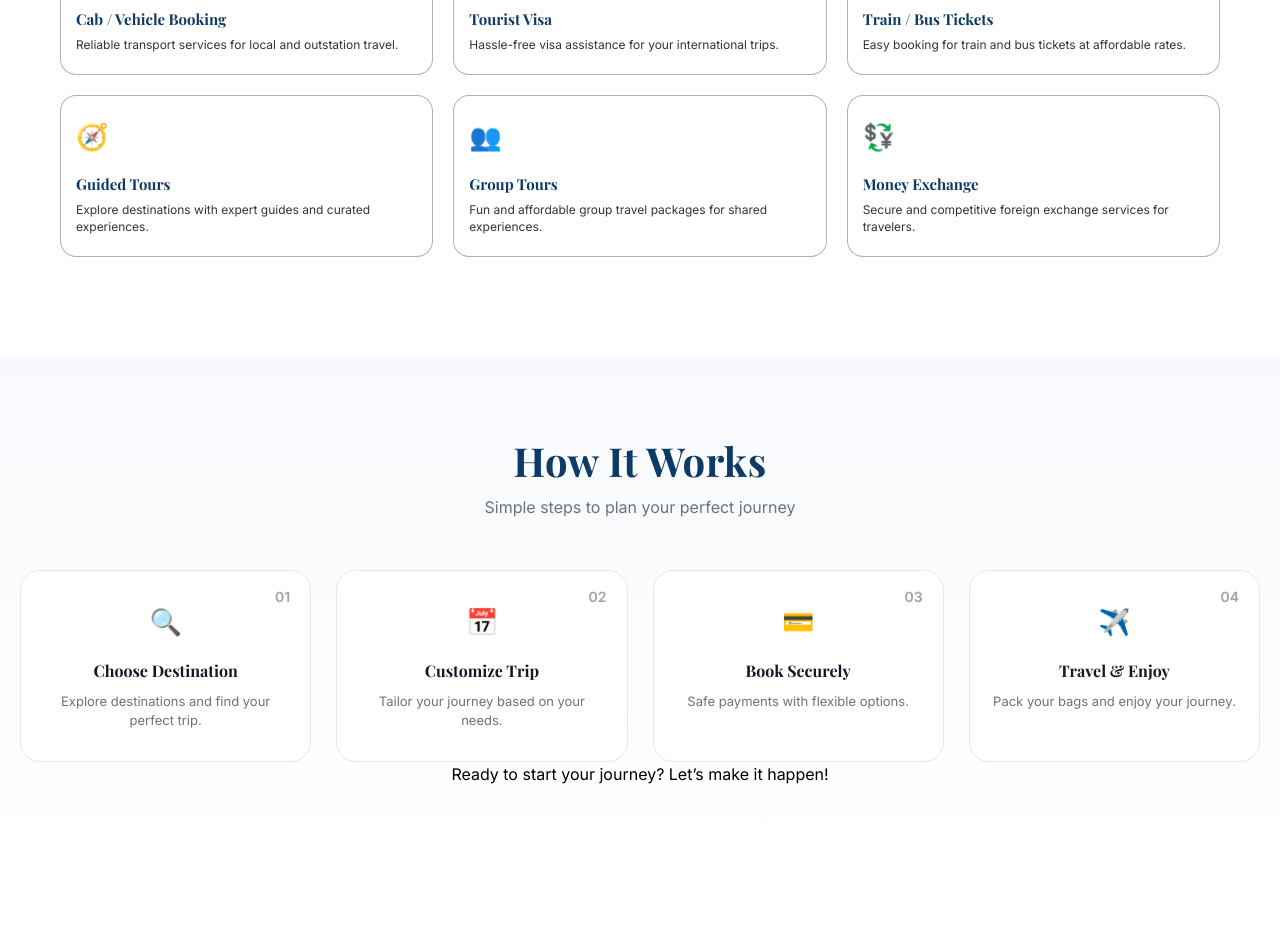
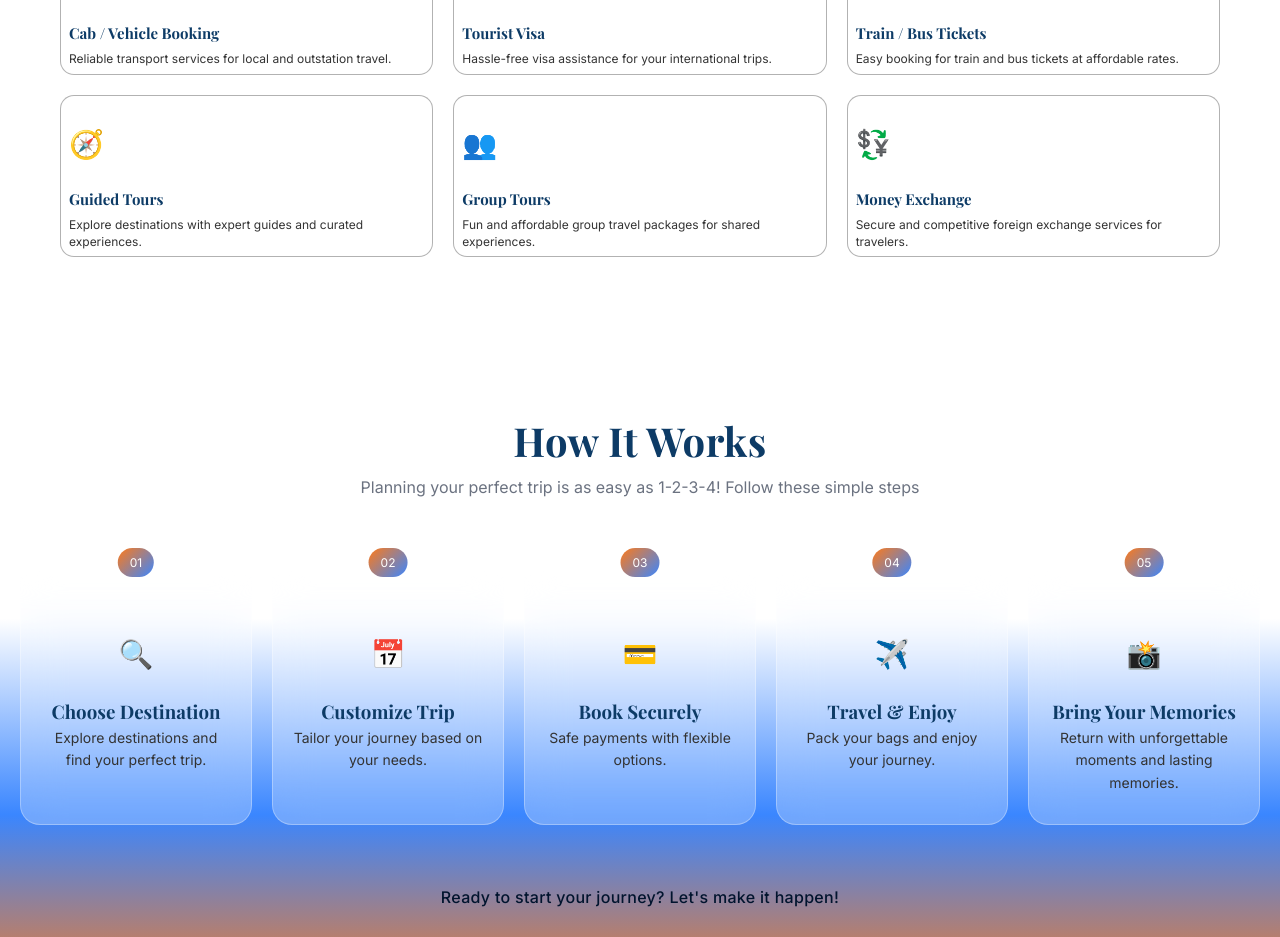
Before and after one commit to swethaCIT/JOVA-HOLIIDAYS, a React (Vite) app: page / in a window 1280 px wide. Shown: the part 1860-2797 px from the top of the page. Before the commit the page ends 2727 px from the top, so only its background shows below. Built offline with nearby package versions, Linux system fonts and the light colour scheme.

Commit message:
Updated Changes

```diff
--- a/src/components/HowItWorks/HowItWorks.jsx
+++ b/src/components/HowItWorks/HowItWorks.jsx
@@ -1,63 +1,71 @@
+import { useEffect } from "react";
 import "./HowItWorks.css";
 
 export default function HowItWorks() {
+
+  useEffect(() => {
+    const cards = document.querySelectorAll(".how-card");
+
+    cards.forEach((card, i) => {
+      setTimeout(() => {
+        card.classList.add("show");
+      }, i * 150);
+    });
+  }, []);
+
   return (
     <section className="how">
 
-      {/* HEADER */}
+      <div className="how-content">
+
         <div className="how-header">
           <h2>How It Works</h2>
-        <p>Simple steps to plan your perfect journey</p>
+          <p>Planning your perfect trip is as easy as 1-2-3-4! Follow these simple steps</p>
         </div>
 
-      {/* STEPS */}
         <div className="how-grid">
 
-        {/* STEP 1 */}
           <div className="how-card">
             <span className="step">01</span>
             <div className="icon">🔍</div>
             <h3>Choose Destination</h3>
-          <p>
-            Explore destinations and find your perfect trip.
-          </p>
+            <p>Explore destinations and find your perfect trip.</p>
           </div>
 
-        {/* STEP 2 */}
           <div className="how-card">
             <span className="step">02</span>
             <div className="icon">📅</div>
             <h3>Customize Trip</h3>
-          <p>
-            Tailor your journey based on your needs.
-          </p>
+            <p>Tailor your journey based on your needs.</p>
           </div>
 
-        {/* STEP 3 */}
           <div className="how-card">
             <span className="step">03</span>
             <div className="icon">💳</div>
             <h3>Book Securely</h3>
-          <p>
-            Safe payments with flexible options.
-          </p>
+            <p>Safe payments with flexible options.</p>
           </div>
 
-        {/* STEP 4 */}
           <div className="how-card">
             <span className="step">04</span>
             <div className="icon">✈️</div>
             <h3>Travel & Enjoy</h3>
-          <p>
-            Pack your bags and enjoy your journey.
-          </p>
+            <p>Pack your bags and enjoy your journey.</p>
+          </div>
+
+          <div className="how-card">
+            <span className="step">05</span>
+            <div className="icon">📸</div>
+            <h3>Bring Your Memories</h3>
+            <p>Return with unforgettable moments and lasting memories.</p>
           </div>
 
         </div>
 
-      {/* FOOTER LINE */}
         <div className="how-footer">
-        <p>Ready to start your journey? Let’s make it happen!</p>
+          <p>Ready to start your journey? Let's make it happen!</p>
+        </div>
+
       </div>
 
     </section>
--- a/src/components/HowItWorks/HowItworks.css
+++ b/src/components/HowItWorks/HowItworks.css
@@ -1,15 +1,43 @@
-/* SECTION */
-.how {
-  padding: 80px 20px;
-  background: linear-gradient(to bottom, #f7f9fc, #ffffff);
-  text-align: center;
+/* ========================= */
+/* ROOT COLORS */
+/* ========================= */
+:root {
+  --orange: #ff7a18;
+  --blue: #0d3b66;
+  --light-blue: #3a86ff;
 }
 
+/* ========================= */
+/* SECTION (DESKTOP) */
+/* ========================= */
+.how {
+  padding: 60px 20px 100px;
+  text-align: center;
+
+  /* 🔥 SAME GRADIENT AS DESKTOP */
+  background: linear-gradient(
+    180deg,
+    #ffffff 0%,
+    #ffffff 40%,
+    #3a86ff 70%,
+    #ff7a18 100%
+  ) !important;
+}
+
+/* ========================= */
+/* CONTENT */
+/* ========================= */
+.how-content {
+  max-width: 1300px;
+  margin: auto;
+}
+
+/* ========================= */
 /* HEADER */
+/* ========================= */
 .how-header h2 {
   font-size: 40px;
-  font-weight: 700;
-  color: #0d3b66;
+  color: var(--blue);
   margin-bottom: 10px;
 }
 
@@ -18,61 +46,154 @@
   font-size: 16px;
 }
 
+/* ========================= */
 /* GRID */
+/* ========================= */
 .how-grid {
-  margin-top: 50px;
+  margin-top: 60px;
+
   display: grid;
-  grid-template-columns: repeat(4, 1fr);
-  gap: 25px;
+  grid-template-columns: repeat(5, 1fr);
+  gap: 20px;
 }
 
-/* CARD */
+/* ========================= */
+/* CARD (DESKTOP GLASS) */
+/* ========================= */
 .how-card {
   position: relative;
-  padding: 30px 20px;
+  padding: 50px 20px 30px;
   border-radius: 20px;
-  background: #ffffff;
-  border: 1px solid #e5e7eb;
-  transition: all 0.3s ease;
+
+  /* 🔥 GLASS */
+  background: rgba(255, 255, 255, 0.25);
+  backdrop-filter: blur(20px);
+  -webkit-backdrop-filter: blur(20px);
+
+  border: 1px solid rgba(255,255,255,0.3);
+
+  transition: all 0.4s ease;
+
+  /* 🔥 CSS ANIMATION */
+  animation: fadeUp 0.8s ease forwards;
+  opacity: 0;
 }
 
-/* HOVER (subtle premium) */
+/* stagger */
+.how-card:nth-child(1) { animation-delay: 0.1s; }
+.how-card:nth-child(2) { animation-delay: 0.2s; }
+.how-card:nth-child(3) { animation-delay: 0.3s; }
+.how-card:nth-child(4) { animation-delay: 0.4s; }
+.how-card:nth-child(5) { animation-delay: 0.5s; }
+
+/* ========================= */
+/* HOVER */
+/* ========================= */
 .how-card:hover {
-  transform: translateY(-6px);
-  box-shadow: 0 15px 30px rgba(0,0,0,0.08);
+  transform: translateY(-10px) scale(1.04);
+  box-shadow: 0 20px 40px rgba(0,0,0,0.15);
 }
 
-/* STEP NUMBER (minimal style) */
+/* ========================= */
+/* STEP */
+/* ========================= */
 .step {
   position: absolute;
-  top: 15px;
-  right: 20px;
-  font-size: 14px;
-  font-weight: 600;
-  color: #9ca3af;
+  top: -14px;
+  left: 50%;
+  transform: translateX(-50%);
+
+  background: linear-gradient(135deg, var(--orange), var(--light-blue));
+  color: #fff;
+
+  padding: 5px 12px;
+  border-radius: 20px;
+  font-size: 12px;
 }
 
+/* ========================= */
 /* ICON */
+/* ========================= */
 .icon {
-  font-size: 26px;
-  margin-bottom: 15px;
+  font-size: 28px;
+  margin: 20px 0;
+  transition: 0.3s;
 }
 
+.how-card:hover .icon {
+  transform: scale(1.3) rotate(8deg);
+}
+
+/* ========================= */
 /* TEXT */
+/* ========================= */
 .how-card h3 {
-  font-size: 16px;
-  margin-bottom: 8px;
-  color: #111827;
+  color: var(--blue);
 }
 
 .how-card p {
-  font-size: 13px;
-  color: #6b7280;
-  line-height: 1.5;
+  color: #333;
+  font-size: 14px;
 }
 
-/* ================= MOBILE ================= */
+/* ========================= */
+/* FOOTER CAPTION */
+/* ========================= */
+.how-footer {
+  margin-top: 60px;
+  text-align: center;
+  position: relative;
+  z-index: 2;
+}
+
+.how-footer p {
+  font-size: 16px;
+  color: #01142e;
+  font-weight: 500;
+  letter-spacing: 0.3px;
+  margin: 0;
+}
+
+/* ========================= */
+/* ANIMATION */
+/* ========================= */
+@keyframes fadeUp {
+  from {
+    opacity: 0;
+    transform: translateY(50px);
+  }
+  to {
+    opacity: 1;
+    transform: translateY(0);
+  }
+}
+
+/* ========================= */
+/* TABLET */
+/* ========================= */
+@media (max-width: 1100px) {
+  .how-grid {
+    grid-template-columns: repeat(3, 1fr);
+  }
+}
+
+/* ===================================================== */
+/* ================= MOBILE (YOUR DESIGN) =============== */
+/* ===================================================== */
 @media (max-width: 768px) {
+
+  /* SECTION */
+  .how {
+    padding: 80px 20px;
+    background: linear-gradient(to bottom, #f7f9fc, #ffffff);
+  }
+
+  /* HEADER */
+  .how-header h2 {
+    font-size: 26px;
+  }
+
+  /* GRID → CAROUSEL */
   .how-grid {
     display: flex;
     overflow-x: auto;
@@ -80,13 +201,47 @@
     padding-bottom: 10px;
   }
 
+  /* CARD → REMOVE GLASS */
   .how-card {
     min-width: 260px;
     flex: 0 0 auto;
     text-align: left;
+
+    background: #ffffff;
+    border: 1px solid #e5e7eb;
+    backdrop-filter: none;
+
+    animation: none;
+    opacity: 1;
+    transform: none;
   }
 
-  .how-header h2 {
-    font-size: 26px;
+  /* STEP */
+  .step {
+    top: 15px;
+    right: 20px;
+    left: auto;
+    transform: none;
+    color: #9ca3af;
+    background: none;
+  }
+
+  /* TEXT */
+  .how-card h3 {
+    color: #111827;
+  }
+
+  .how-card p {
+    color: #6b7280;
+  }
+
+  /* FOOTER */
+  .how-footer {
+    margin-top: 40px;
+  }
+
+  .how-footer p {
+    font-size: 14px;
+    color:#01142e;
   }
 }
--- a/src/components/Services/Services.css
+++ b/src/components/Services/Services.css
@@ -92,8 +92,8 @@
 /* ========================= */
 .service-card {
   position: relative;
-  padding: 20px 15px;
-  border-radius: 16px;
+  padding: 6px 8px;
+  border-radius: 14px;
 
   background: rgba(255,255,255,0.06);
   backdrop-filter: blur(12px);
```
Lines whose indentation alone changed are shown as unchanged.
